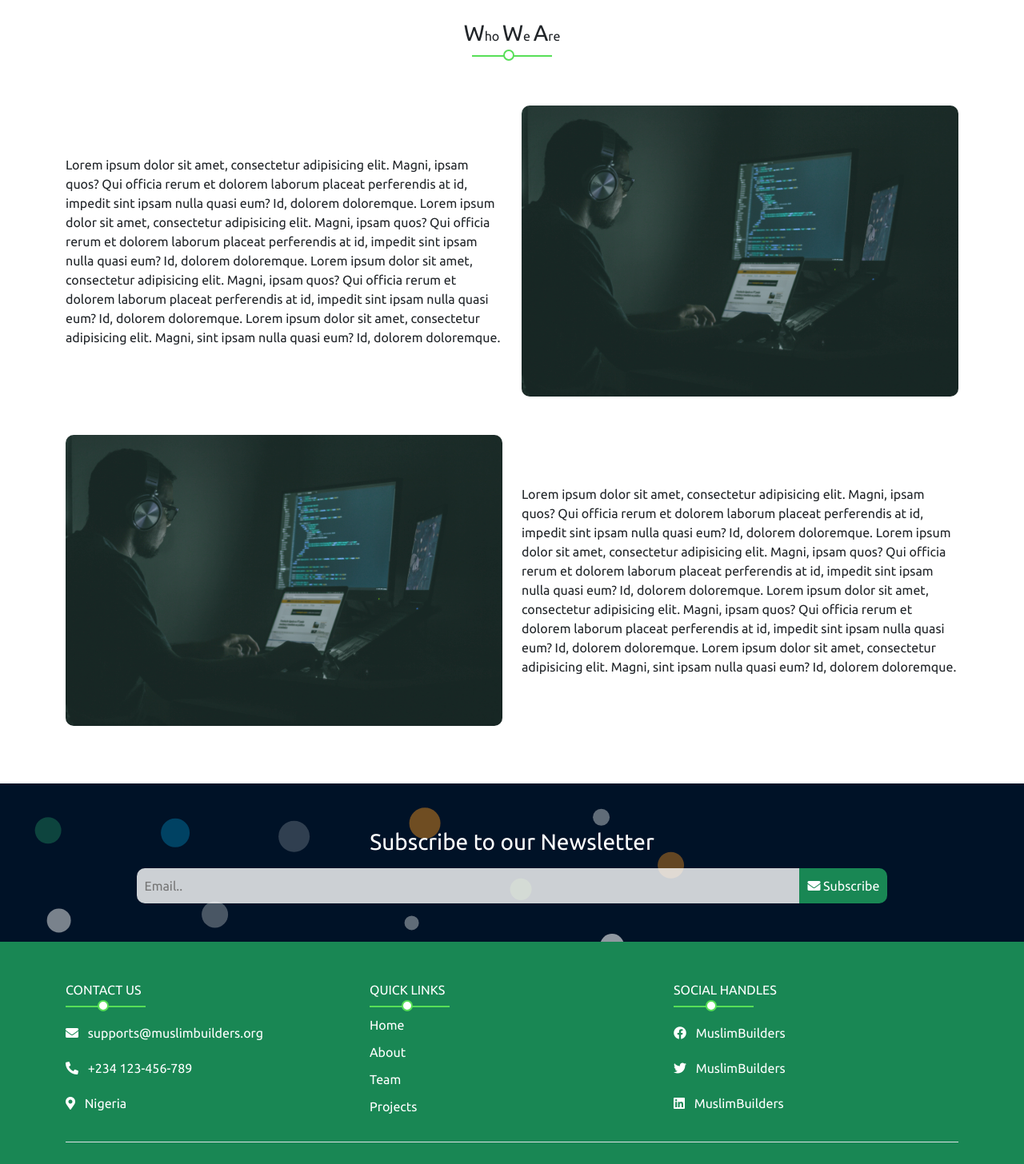
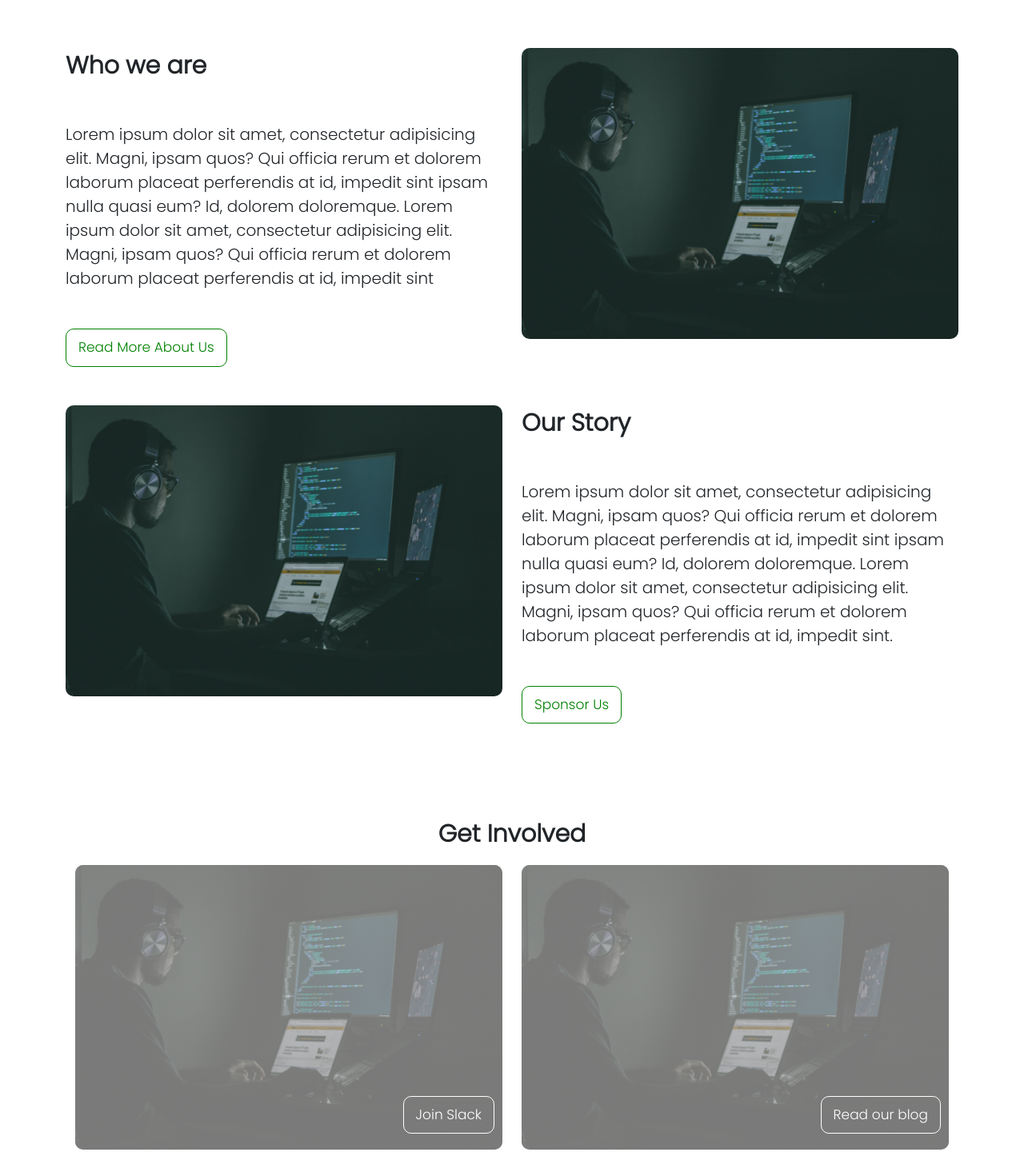
Before and after one commit to muslimbuilders/MB-Landing-Page, a Vue app: page / in a window 1280 px wide. Shown: the part 840-2296 px from the top of the page at 80% size. Built offline with nearby package versions, Linux system fonts and the light colour scheme.

Commit message:
Amendments and modifications

```diff
--- a/src/assets/CSS/Styles.scss
+++ b/src/assets/CSS/Styles.scss
@@ -1,3 +1,4 @@
+@import url('https://fonts.googleapis.com/css2?family=Poppins:wght@300&display=swap');
 :root {
   --Pri: rgb(87, 223, 87);
   --Ter: lightgreen;
@@ -19,7 +20,7 @@ a {
   }
 }
 body {
-  font-family: "Ubuntu", sans-serif !important;
+ font-family: 'Poppins', sans-serif;
 }
 .title {
     position: relative;
--- a/src/components/WhoWeAre.vue
+++ b/src/components/WhoWeAre.vue
@@ -1,51 +1,76 @@
 <template>
   <div class="container">
-    <div class="title text-center" style="margin:60px 0;">
-      <span class="fs-3">W</span>ho <span class="fs-3">W</span>e
-      <span class="fs-3">A</span>re
+    <div style="margin: 100px 0;">
+      <div class="row">
+        <div class="col-md-6 mb-md-0 mb-5  d-flex flex-column ">
+          <span class="fw-bold sub-title">Who we are</span>
+
+          <span class="my-5 fs-5">
+            Lorem ipsum dolor sit amet, consectetur adipisicing elit. Magni,
+            ipsam quos? Qui officia rerum et dolorem laborum placeat perferendis
+            at id, impedit sint ipsam nulla quasi eum? Id, dolorem doloremque.
+            Lorem ipsum dolor sit amet, consectetur adipisicing elit. Magni,
+            ipsam quos? Qui officia rerum et dolorem laborum placeat perferendis
+            at id, impedit sint
+          </span>
+
+          <span class="fw-bold">
+            <button>Read More About Us</button>
+          </span>
+        </div>
+        <div class="col-md-6">
+          <div class="row-image">
+            <div class="image-wrapper">
+              <img src="../assets/images/programmer.jpg" alt="" />
+            </div>
+          </div>
+        </div>
+      </div>
+      <div class="row my-5 ">
+        <div class="col-md-6 reverse">
+          <div class="row-image">
+            <img src="../assets/images/programmer.jpg" alt="" />
+          </div>
+        </div>
+        <div class="col-md-6 mb-md-0 mb-5  d-flex flex-column ">
+          <span class="fw-bold sub-title"> Our Story</span>
+          <span class="my-5 fs-5">
+            Lorem ipsum dolor sit amet, consectetur adipisicing elit. Magni,
+            ipsam quos? Qui officia rerum et dolorem laborum placeat perferendis
+            at id, impedit sint ipsam nulla quasi eum? Id, dolorem doloremque.
+            Lorem ipsum dolor sit amet, consectetur adipisicing elit. Magni,
+            ipsam quos? Qui officia rerum et dolorem laborum placeat perferendis
+            at id, impedit sint.
+          </span>
+
+          <span><button>Sponsor Us</button></span>
+        </div>
+      </div>
     </div>
 
-    <div class="row my-4">
-      <div
-        class="col-md-6 my-4  d-flex align-items-center justify-content-center"
-      >
-        Lorem ipsum dolor sit amet, consectetur adipisicing elit. Magni, ipsam
-        quos? Qui officia rerum et dolorem laborum placeat perferendis at id,
-        impedit sint ipsam nulla quasi eum? Id, dolorem doloremque. Lorem ipsum
-        dolor sit amet, consectetur adipisicing elit. Magni, ipsam quos? Qui
-        officia rerum et dolorem laborum placeat perferendis at id, impedit sint
-        ipsam nulla quasi eum? Id, dolorem doloremque. Lorem ipsum dolor sit
-        amet, consectetur adipisicing elit. Magni, ipsam quos? Qui officia rerum
-        et dolorem laborum placeat perferendis at id, impedit sint ipsam nulla
-        quasi eum? Id, dolorem doloremque. Lorem ipsum dolor sit amet,
-        consectetur adipisicing elit. Magni, sint ipsam nulla quasi eum? Id,
-        dolorem doloremque.
+    <div class="row get-involved" style="margin: 100px 0;">
+      <span class="sub-title my-3 fw-bold text-center">
+        Get Involved
+      </span>
+      <div class="col-md-6 mb-md-0 mb-5">
+        <div class="row-image">
+          <div class="image-wrapper">
+          </div>
+            <img src="../assets/images/programmer.jpg" alt="" />
+          <span class="text-end">
+            <button>Join Slack</button>
+          </span>
+        </div>
       </div>
       <div class="col-md-6">
-        <div class="row-image">
+        <div class="row-image position-relative">
+              <div class="image-wrapper">
+          </div>
           <img src="../assets/images/programmer.jpg" alt="" />
+          <span class="text-end">
+            <button>Read our blog</button>
+          </span>
         </div>
-      </div>
-
-      <div class="col-md-6 reverse my-5">
-        <div class="row-image">
-          <img src="../assets/images/programmer.jpg" alt="" />
-        </div>
-      </div>
-      <div
-        class="col-md-6  my-4 d-flex align-items-center justify-content-center"
-      >
-        Lorem ipsum dolor sit amet, consectetur adipisicing elit. Magni, ipsam
-        quos? Qui officia rerum et dolorem laborum placeat perferendis at id,
-        impedit sint ipsam nulla quasi eum? Id, dolorem doloremque. Lorem ipsum
-        dolor sit amet, consectetur adipisicing elit. Magni, ipsam quos? Qui
-        officia rerum et dolorem laborum placeat perferendis at id, impedit sint
-        ipsam nulla quasi eum? Id, dolorem doloremque. Lorem ipsum dolor sit
-        amet, consectetur adipisicing elit. Magni, ipsam quos? Qui officia rerum
-        et dolorem laborum placeat perferendis at id, impedit sint ipsam nulla
-        quasi eum? Id, dolorem doloremque. Lorem ipsum dolor sit amet,
-        consectetur adipisicing elit. Magni, sint ipsam nulla quasi eum? Id,
-        dolorem doloremque.
       </div>
     </div>
   </div>
@@ -70,13 +95,61 @@ export default {
   border-radius: 10px;
   &:hover {
     transform: scale(1.03);
+
     transition: ease-in-out 0.5s;
   }
 }
 
+button {
+  background: none;
+  border: 1px solid var(--name);
+  border-radius: 10px;
+  font-size: 17px;
+  padding: 10px 15px;
+  outline: none;
+  color: var(--name);
+  font-weight: 500;
+  &:hover {
+    background: var(--Sec);
+    transition: ease-in-out 0.5s;
+  }
+}
+.sub-title {
+  font-size: 30px;
+}
+.get-involved {
+  .row-image {
+    position: relative;
+    .image-wrapper {
+     position: absolute;
+      top: 0;
+      right: 0;
+      left: 0;
+      bottom: 0;
+        border-radius: 10px;
+
+      background-color: rgba(219, 206, 206, 0.5);
+    }
+
+
+    span {
+      position: absolute;
+      left: 0;
+      right: 10px;
+      bottom: 20px;
+      button {
+        color: #fff;
+        border-color: #fff;
+      }
+    }
+  }
+}
 @media screen and (max-width: 768px) {
   .reverse {
     order: 2;
   }
+  .sub-title {
+    font-size: 20px;
+  }
 }
 </style>
--- a/src/router/index.js
+++ b/src/router/index.js
@@ -2,6 +2,7 @@ import Vue from 'vue'
 import VueRouter from 'vue-router'
 import Home from '../views/Home.vue'
 import Team from '../views/Team.vue'
+import Contact from '../views/Contact.vue'
 import Projects from '../views/Projects.vue'
 
 Vue.use(VueRouter)
@@ -35,6 +36,11 @@ const routes = [
     name: 'Projects',
     component: Projects
   },
+  {
+    path: '/contact',
+    name: 'Contact',
+    component: Contact
+  },
 ]
 
 const router = new VueRouter({
--- /dev/null
+++ b/src/views/Contact.vue.vue
@@ -0,0 +1,97 @@
+<template>
+  <div>
+    <Header />
+   <section>
+      <div class="hero-section  mb-5">
+        <div class="hero-header  text-center">
+          <div class="overlay ">
+            <div class="container">
+              <h1 class="text-white">
+                We are a community of Muslim Changemakers who upskill & pioneer
+                the world of tech
+              </h1>
+
+            </div>
+          </div>
+        </div>
+      </div>
+    </section>
+
+
+    <div class="container">
+      <div style="margin: 100px 0;">
+        <div class="mb-3 d-flex align-items-center justify-content-center">
+          <div class="fw-bold title-footer text-uppercase">
+            Contact Us
+          </div>
+        </div>
+        <div class="row">
+          <div class='col-md-4'>
+            <span><i class="fas fa-envelope pe-2"></i></span>
+            supports@muslimbuilders.org
+          </div>
+          <div class='col-md-4'>
+            <span><i class="fas fa-phone-alt pe-2"></i></span> +234 123-456-789
+          </div>
+          <div class='col-md-4'>
+            <span><i class="fas fa-map-marker-alt pe-2"></i></span> Nigeria
+          </div>
+        </div>
+      </div>
+    </div>
+    <Footer />
+  </div>
+</template>
+
+<script>
+import Footer from "../components/Footer.vue";
+import Header from "../components/Header.vue";
+export default {
+  components: { Footer, Header },
+  name: "Test",
+  created() {},
+  data() {
+    return {};
+  },
+  props: {},
+  methods: {},
+};
+</script>
+
+<style lang="scss" scoped>
+body {
+  font-family: "Ubuntu", sans-serif !important;
+}
+.hero-section {
+  position: relative;
+  background: url("../assets/images/Fade-In-Background.svg");
+  height: 100vh;
+
+  background-position: center;
+  background-repeat: no-repeat;
+  background-size: cover;
+
+  .overlay {
+    background-color: rgba(0, 0, 0, 0.2);
+    height: 100vh;
+    width: 100wh;
+    font-size: 50px;
+    color: white;
+    display: flex;
+    flex-direction: column;
+    justify-content: center;
+    align-items: center;
+    text-align: center;
+  }
+  // padding: 100px 0;
+  .hero-header {
+    h1 {
+      font-size: 50px;
+      color: #000;
+      font-weight: 700;
+    }
+  }
+
+}
+
+</style>
--- a/src/views/Home.vue
+++ b/src/views/Home.vue
@@ -15,14 +15,6 @@
                 We are a community of Muslim Changemakers who upskill & pioneer
                 the world of tech
               </h1>
-              <div class="my-5 subhero d-flex justify-content-evenly">
-                <div>
-                  <button>Get Stared</button>
-                </div>
-                <div>
-                  <button>Explore More</button>
-                </div>
-              </div>
             </div>
           </div>
         </div>
@@ -44,6 +36,8 @@
       </div>
     </section>
 
+
+
     <section>
       <Footer />
     </section>
@@ -56,7 +50,7 @@ import Header from "../components/Header.vue";
 import WhoWeAre from "../components/WhoWeAre.vue";
 export default {
   components: { Footer, Header, WhoWeAre },
-   metaInfo() {
+  metaInfo() {
     return {
       title: "MuslimBuilders | Homepage",
       meta: [
@@ -67,7 +61,7 @@ export default {
         },
         {
           property: "og:title",
-          content:  "Homepage | MuslimBuilders",
+          content: "Homepage | MuslimBuilders",
         },
         { property: "og:site_name", content: "MuslimBuilders" },
         { property: "og:type", content: "website" },
@@ -75,7 +69,6 @@ export default {
       ],
     };
   },
-
 };
 </script>
 
@@ -144,7 +137,7 @@ body {
     background: rgba(255, 255, 255, 0.8);
     padding: 10px;
     // padding-left: 30px;
-    width: 70%;
+    width: 40%;
     outline: none;
     border: none;
     border-radius: 10px 0 0 10px;
```
Also changed, not shown: src/components/Header.vue (+20 -24 lines), src/views/About.vue (+20 -7 lines).
